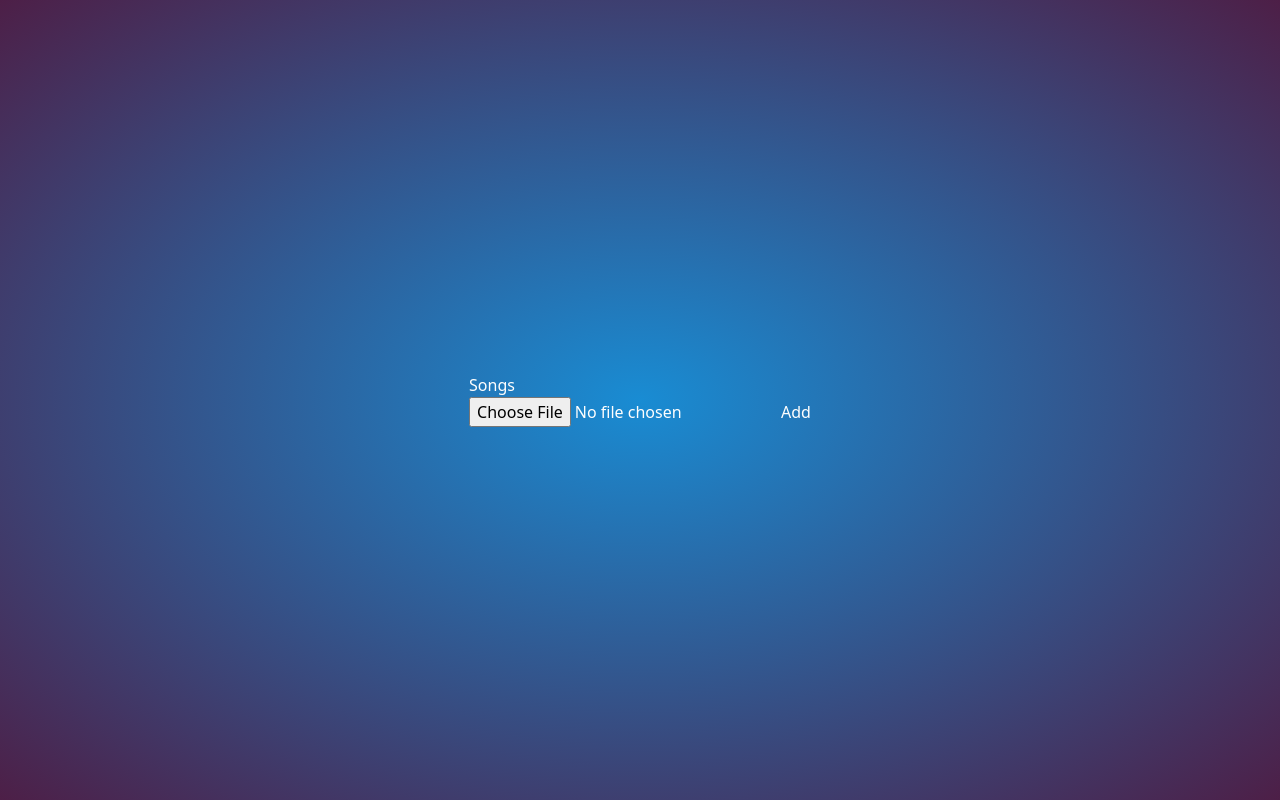
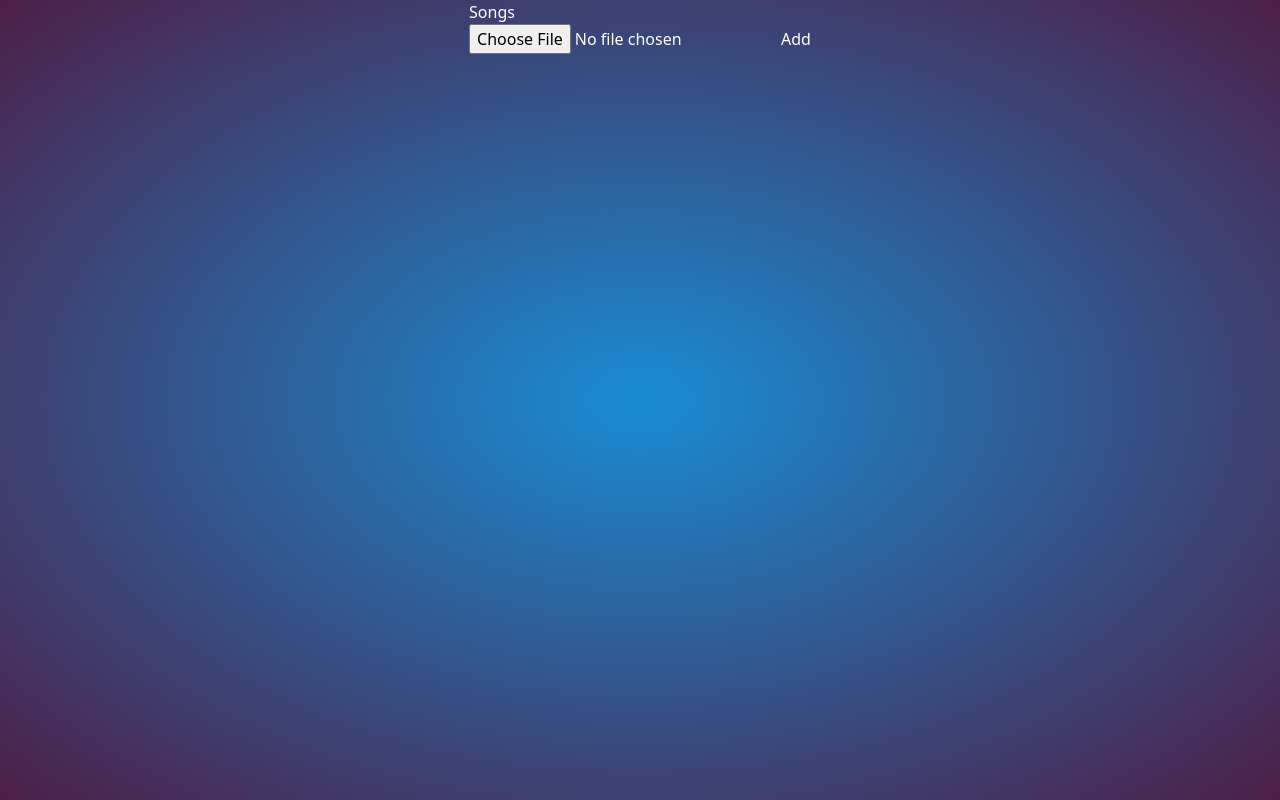
Before and after one commit to Ashkantvn/Music-player, a React (Create React App) app: page / in a window 1280 px wide. Built offline with nearby package versions, Linux system fonts and the light colour scheme.

Commit message:
Update main style

```diff
--- a/src/index.scss
+++ b/src/index.scss
@@ -9,8 +9,7 @@
 
 body{
     display: flex;
-    flex-direction: column;
-    align-items: center;
+    align-items: flex-start;
     justify-content: center;
     width: 100vw;
     height: 100vh;
--- a/src/style/css/index.css
+++ b/src/style/css/index.css
@@ -8,8 +8,7 @@
 
 body {
   display: flex;
-  flex-direction: column;
-  align-items: center;
+  align-items: flex-start;
   justify-content: center;
   width: 100vw;
   height: 100vh;
```
Also changed, not shown: 1 other file (tests, documents, lock files or other folders).
